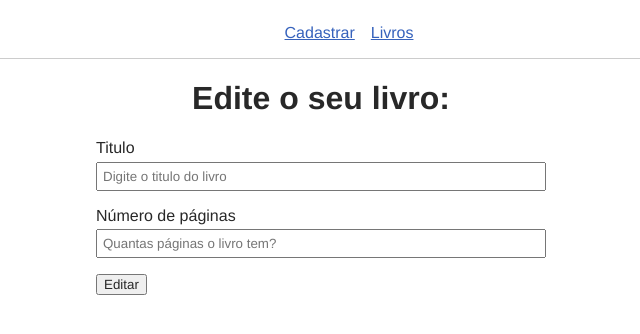
After one commit to joel-luis/node-projects, a Node project: template mysql/src/views/editbook.handlebars in a window 1280 px wide. The commit adds this page. Shown: the top 334 px of the page, without its empty margins (319-959 px from the left). Run offline with Node 20 templates, Linux system fonts and the light colour scheme; the template is opened without the code that fills it, so the values that code supplies are empty; some libraries are stand-ins or nearby versions.

Commit message:
finshed app

```diff
--- a/mysql/public/css/styles.css
+++ b/mysql/public/css/styles.css
@@ -66,6 +66,15 @@ h1 {
   text-align: center;
 
   a {
+    display: flex;
+    justify-content: center;
     color: #3662bc;
   }
 }
+
+.actions {
+  display: flex;
+  margin: 1rem;
+  justify-content: center;
+  gap: 1rem;
+}
--- a/mysql/src/infra/connection.ts
+++ b/mysql/src/infra/connection.ts
@@ -2,7 +2,7 @@ import 'dotenv/config'
 
 import mysql from 'mysql'
 
-export const connection = mysql.createConnection({
+export const connection = mysql.createPool({
   database: process.env.DATABASE_NAME,
   host: process.env.DATABASE_HOST,
   user: process.env.DATABASE_USER,
--- a/mysql/src/server.ts
+++ b/mysql/src/server.ts
@@ -1,6 +1,5 @@
 import express from 'express'
 import { engine } from 'express-handlebars'
-import './infra/database'
 import routes from './routes'
 
 const app = express()
--- a/mysql/src/views/book.handlebars
+++ b/mysql/src/views/book.handlebars
@@ -2,6 +2,12 @@
   <div class="container">
     <h1>{{book.title}}</h1>
     <p>Este livro tem {{book.pageqty}} páginas.</p>
+    <div class="actions">
+      <a href="/books/edit/{{book.id}}">Editar</a>
+      <form action="/books/remove/{{book.id}}" method="POST">
+        <input type="submit" value="Remover">
+      </form>
+    </div>
     <a href="/books">Voltar</a>
   </div>
 </div>
--- /dev/null
+++ b/mysql/src/views/editbook.handlebars
@@ -0,0 +1,13 @@
+<h1>Edite o seu livro:</h1>
+<form action="/books/updatebook" method="POST" class="form">
+  <input type="hidden" name="id" value="{{book.id}}">
+  <div class="form-control">
+    <label for="title">Titulo</label>
+    <input type="text" name="title" placeholder="Digite o titulo do livro" required="true" value="{{book.title}}">
+  </div>
+  <div class="form-control">
+    <label for="pageqty">Número de páginas</label>
+    <input type="number" name="pageqty" placeholder="Quantas páginas o livro tem?" required="true" value="{{book.pageqty}}">
+  </div>
+  <input type="submit" value="Editar">
+</form>
```
Also changed, not shown: mysql/src/infra/database.ts (deleted, +0 -12 lines), mysql/src/routes/books.route.ts (+51 -4 lines).
